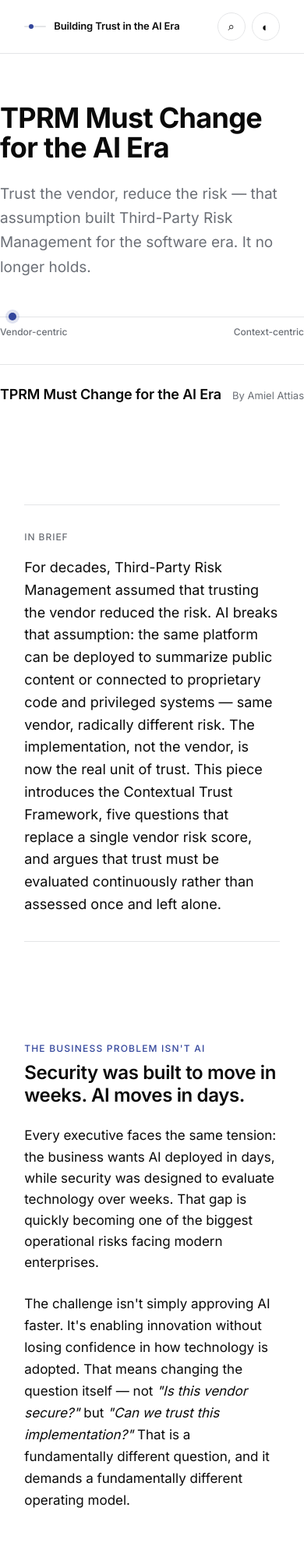
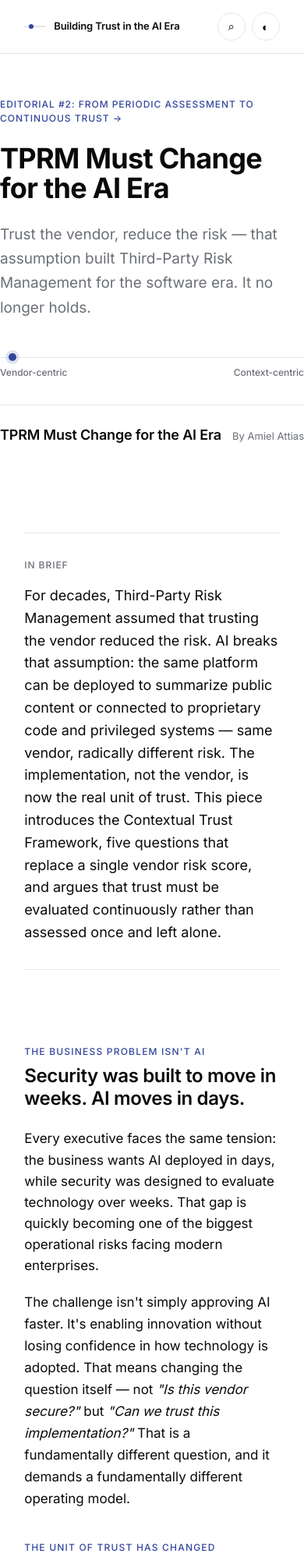
Before and after one commit to amielattias/building-trust-ai-era, a plain HTML site: page index.html in a window 390 px wide. Shown: the top 1997 px of the page at 78% size. Drawn offline with Linux system fonts and the light colour scheme.

Commit message:
Add files via upload

```diff
--- a/index.html
+++ b/index.html
@@ -66,7 +66,7 @@
 
   /* Spacing (8px base unit) */
   --sp-1: 8px;  --sp-2: 16px; --sp-3: 24px; --sp-4: 32px;
-  --sp-6: 48px; --sp-8: 64px; --sp-12: 96px;
+  --sp-6: 48px; --sp-8: 56px; --sp-12: 72px;
 
   --measure: 680px;
   --wide: 900px;
@@ -201,7 +201,7 @@ section.beat:first-of-type { padding-top: var(--sp-8); }
 .section-heading p.dek { margin-top: var(--sp-2); max-width: 60ch; }
 
 @media (max-width: 640px) {
-  section.beat { padding-top: var(--sp-8); }
+  section.beat { padding-top: 40px; }
   .section-heading { margin-bottom: var(--sp-3); }
 }
 
@@ -296,7 +296,7 @@ section.beat:first-of-type { padding-top: var(--sp-8); }
 /* ==========================================================================
    BODY CONTENT RHYTHM
    ========================================================================== */
-.prose > * + * { margin-top: var(--sp-3); }
+.prose > * + * { margin-top: 18px; }
 .prose ul { padding-left: 1.2em; }
 .prose li + li { margin-top: 8px; }
 
@@ -365,6 +365,10 @@ section.beat:first-of-type { padding-top: var(--sp-8); }
 .search-result .r-section { font-size: 11px; color: var(--graphite); text-transform: uppercase; letter-spacing: 0.06em; }
 .search-empty { padding: var(--sp-3); color: var(--graphite); font-size: 14px; }
 
+.series-nav { margin-bottom: var(--sp-3); }
+.series-nav a { text-decoration: none; }
+.series-nav a:hover { text-decoration: underline; }
+
 /* ==========================================================================
    REVEAL ANIMATION — one orchestrated moment, not scattered effects
    ========================================================================== */
@@ -416,6 +420,7 @@ section.beat:first-of-type { padding-top: var(--sp-8); }
 
   <!-- ============================== COVER ============================== -->
   <section class="cover container" id="top">
+    <div class="series-nav utility"><a href="editorial-2.html">Editorial #2: From Periodic Assessment to Continuous Trust →</a></div>
     <h1 class="display">TPRM Must Change<br>for the AI Era</h1>
     <p class="dek">Trust the vendor, reduce the risk — that assumption built Third-Party Risk Management for the software era. It no longer holds.</p>
 
@@ -603,6 +608,7 @@ section.beat:first-of-type { padding-top: var(--sp-8); }
   </div>
 
   <footer class="page-footer container">
+    <div class="series-nav utility no-print" style="margin-bottom: var(--sp-2);"><a href="editorial-2.html">Read Editorial #2: From Periodic Assessment to Continuous Trust →</a></div>
     <div class="footer-actions no-print">
       <button class="btn" id="printBtn">Export as PDF</button>
       <button class="btn" onclick="document.getElementById('top').scrollIntoView({behavior:'smooth'})">Back to top</button>
```
